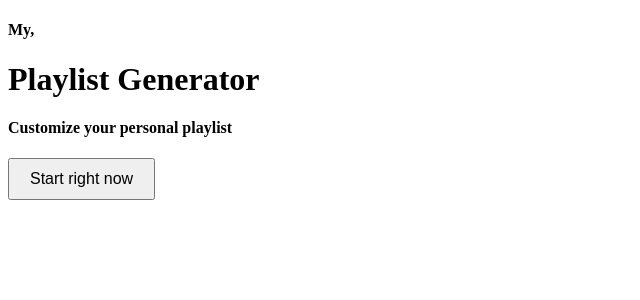
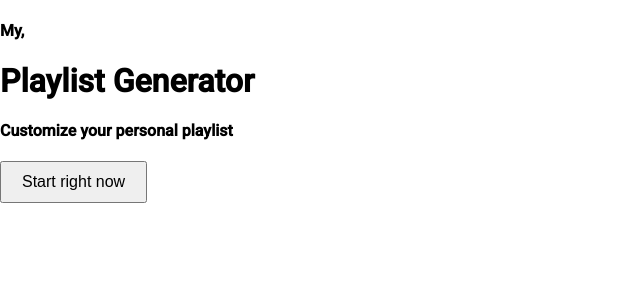
Before and after one commit to Jonyanders0N/spotify-playlist, an Angular app: page / in a window 1280 px wide. Shown: the top 300 px of the page, without its empty margins (0-640 px from the left). Built offline with nearby package versions, Linux system fonts and the light colour scheme; no server answers.

Commit message:
Installed angular material v19

```diff
--- a/angular.json
+++ b/angular.json
@@ -30,6 +30,7 @@
               "src/assets"
             ],
             "styles": [
+              "@angular/material/prebuilt-themes/azure-blue.css",
               "src/styles.scss"
             ],
             "scripts": []
@@ -90,6 +91,7 @@
               "src/assets"
             ],
             "styles": [
+              "@angular/material/prebuilt-themes/azure-blue.css",
               "src/styles.scss"
             ],
             "scripts": []
--- a/package.json
+++ b/package.json
@@ -11,10 +11,12 @@
   "private": true,
   "dependencies": {
     "@angular/animations": "^19.2.7",
+    "@angular/cdk": "^19.2.10",
     "@angular/common": "^19.2.7",
     "@angular/compiler": "^19.2.7",
     "@angular/core": "^19.2.7",
     "@angular/forms": "^19.2.7",
+    "@angular/material": "^19.2.10",
     "@angular/platform-browser": "^19.2.7",
     "@angular/platform-browser-dynamic": "^19.2.7",
     "@angular/router": "^19.2.7",
--- a/src/index.html
+++ b/src/index.html
@@ -6,8 +6,10 @@
   <base href="/">
   <meta name="viewport" content="width=device-width, initial-scale=1">
   <link rel="icon" type="image/x-icon" href="favicon.ico">
+  <link href="https://fonts.googleapis.com/css2?family=Roboto:wght@300;400;500&display=swap" rel="stylesheet">
+  <link href="https://fonts.googleapis.com/icon?family=Material+Icons" rel="stylesheet">
 </head>
-<body>
+<body class="mat-typography">
   <app-root></app-root>
 </body>
 </html>
--- a/src/styles.scss
+++ b/src/styles.scss
@@ -1 +1,4 @@
 /* You can add global styles to this file, and also import other style files */
+
+html, body { height: 100%; }
+body { margin: 0; font-family: Roboto, "Helvetica Neue", sans-serif; }
```
Also changed, not shown: 1 other file (tests, documents, lock files or other folders).
